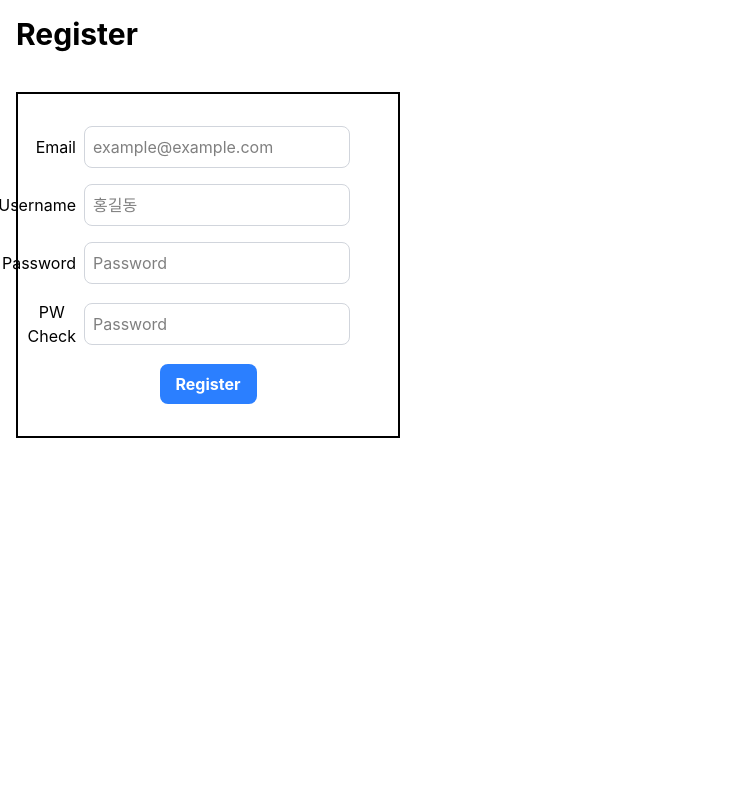
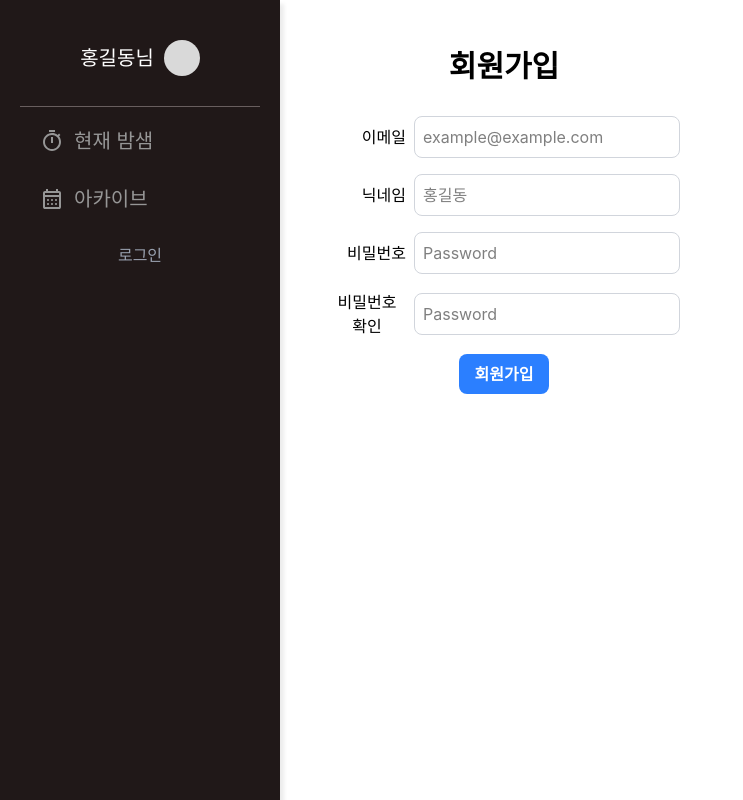
Before and after one commit to alexander050211/yellow-headed-blackbird-frontend, a React (Vite) app: page /register in a window 1280 px wide. Shown: the whole page, without its empty margins (0-743 px from the left). Built offline with nearby package versions, Linux system fonts and the light colour scheme.

Commit message:
add sidebar to login pages

```diff
--- a/src/App.tsx
+++ b/src/App.tsx
@@ -4,9 +4,9 @@ import { Route, Routes } from 'react-router-dom';
 
 import Archive from './pages/archive.tsx';
 import Current from './pages/current/index.tsx';
-import Settings from './pages/settings.tsx';
 import Login from './pages/login.tsx';
 import Register from './pages/register.tsx';
+import Settings from './pages/settings.tsx';
 
 export const App = () => {
   return (
--- a/src/components/sidebar.tsx
+++ b/src/components/sidebar.tsx
@@ -10,10 +10,15 @@ export const Sidebar = () => {
   const currentPath = location.pathname;
 
   return (
-    <div className='w-[280px] h-full py-5 bg-[#201818] shadow-[4px_4px_4px_0px_rgba(0,0,0,0.08)] inline-flex flex-col justify-start items-center gap-2.5'>
+    <div className="w-[280px] h-full py-5 bg-[#201818] shadow-[4px_4px_4px_0px_rgba(0,0,0,0.08)] inline-flex flex-col justify-start items-center gap-2.5">
       {/* Profile */}
-      <Link to={'/settings'} className="self-stretch px-10 py-5 inline-flex justify-center items-center gap-2.5">
-        <div className="justify-start text-white text-xl font-normal font-['Inter']">홍길동님</div>
+      <Link
+        to={'/settings'}
+        className="self-stretch px-10 py-5 inline-flex justify-center items-center gap-2.5"
+      >
+        <div className="justify-start text-white text-xl font-normal font-['Inter']">
+          홍길동님
+        </div>
         <div className="w-9 h-9 bg-[#d9d9d9] rounded-full"></div>
       </Link>
 
@@ -21,19 +26,49 @@ export const Sidebar = () => {
       <div className="w-60 h-px bg-[#685e5e]"></div>
 
       {/* Current */}
-      <Link to={'/current'} className="self-stretch px-10 py-2.5 inline-flex justify-start items-center gap-2.5">
+      <Link
+        to={'/current'}
+        className="self-stretch px-10 py-2.5 inline-flex justify-start items-center gap-2.5"
+      >
         <div className="w-6 h-6">
-          <img src={currentPath === '/current' ? WhiteStopwatch : GrayStopwatch} alt="Stopwatch" className="w-6 h-6" />
+          <img
+            src={currentPath === '/current' ? WhiteStopwatch : GrayStopwatch}
+            alt="Stopwatch"
+            className="w-6 h-6"
+          />
         </div>
-        <div className={`justify-start ${currentPath === '/current' ? 'text-white' : 'text-[#969696]'} text-xl font-light font-['Inter']`}>현재 밤샘</div>
+        <div
+          className={`justify-start ${currentPath === '/current' ? 'text-white' : 'text-[#969696]'} text-xl font-light font-['Inter']`}
+        >
+          현재 밤샘
+        </div>
       </Link>
 
       {/* Archive */}
-      <Link to={'/'} className="self-stretch px-10 py-2.5 inline-flex justify-start items-center gap-2.5">
+      <Link
+        to={'/'}
+        className="self-stretch px-10 py-2.5 inline-flex justify-start items-center gap-2.5"
+      >
         <div className="w-6 h-6">
-          <img src={currentPath === '/' ? WhiteCalendar : GrayCalendar} alt="Calendar" className="w-6 h-6" />
+          <img
+            src={currentPath === '/' ? WhiteCalendar : GrayCalendar}
+            alt="Calendar"
+            className="w-6 h-6"
+          />
         </div>
-        <div className={`justify-start ${currentPath === '/' ? 'text-white' : 'text-[#969696]'} text-xl font-light font-['Inter']`}>아카이브</div>
+        <div
+          className={`justify-start ${currentPath === '/' ? 'text-white' : 'text-[#969696]'} text-xl font-light font-['Inter']`}
+        >
+          아카이브
+        </div>
+      </Link>
+
+      {/* Login */}
+      <Link
+        to={'/login'}
+        className="self-stretch px-10 py-2.5 inline-flex justify-start items-center gap-2.5"
+      >
+        <div className="buttonMinor mx-auto">로그인</div>
       </Link>
     </div>
   );
--- a/src/index.css
+++ b/src/index.css
@@ -1,6 +1,14 @@
 @import 'tailwindcss';
 
-.title {
+div {
+  @apply font-['Inter'];
+}
+button {
+  @apply font-['Inter'];
+  @apply bg-blue-500 text-white font-semibold py-2 px-4 rounded-lg hover:bg-blue-700 transition-all;
+}
+h1 {
+  @apply font-['Inter'];
   @apply text-3xl font-bold;
 }
 
@@ -8,10 +16,10 @@
   @apply border border-gray-300 rounded-lg p-2;
 }
 
-.button {
-  @apply bg-blue-500 text-white font-bold py-2 px-4 rounded-lg hover:bg-blue-700 transition-all;
+.buttonMinor {
+  @apply text-gray-400;
 }
 
 .errorMsg {
-  @apply bg-red-400 text-white font-bold p-4;
+  @apply bg-red-400 text-white font-bold p-4 text-sm;
 }
--- a/src/pages/login.tsx
+++ b/src/pages/login.tsx
@@ -1,6 +1,9 @@
 import 'react';
+
 import { useState } from 'react';
-import { useNavigate } from 'react-router-dom';
+import { Link, useNavigate } from 'react-router-dom';
+
+import { Sidebar } from '../components/sidebar.tsx';
 
 export default function Login() {
   const [email, setEmail] = useState('');
@@ -8,7 +11,7 @@ export default function Login() {
   const [errorMsg, setErrorMsg] = useState('');
   const navigate = useNavigate();
 
-  function handleSubmit() {
+  function handleLogin() {
     function isValid(email: string, password: string) {
       const emailRegex = /^[^\s@]+@[^\s@]+\.[^\s@]+$/;
       const isValidEmail = emailRegex.test(email);
@@ -17,7 +20,7 @@ export default function Login() {
     }
 
     if (!isValid(email, password)) {
-      setErrorMsg('Invalid email or password');
+      setErrorMsg('잘못된 이메일 주소 또는 비밀번호 입력입니다.');
       return;
     } else {
       // Login logic (백엔드 준비되면 구현...)
@@ -26,11 +29,13 @@ export default function Login() {
   }
 
   return (
-    <div className="p-4">
-      <h1 className="title">Login</h1>
-      <section className="mt-10 w-96 border-2 text-center px-12 py-8 space-y-4">
+    <div className="w-full h-screen flex flex-row">
+      <Sidebar />
+      <body className="px-8 py-12 text-center">
+        <h1>로그인</h1>
+        <section className="w-96 text-center px-8 py-8 space-y-4">
           <div className="flex justify-end items-center space-x-2">
-          <label htmlFor="email">Email</label>
+            <label htmlFor="email">이메일</label>
             <input
               className="textInput"
               type="email"
@@ -43,7 +48,7 @@ export default function Login() {
           </div>
 
           <div className="flex justify-end items-center space-x-2">
-          <label htmlFor="password">Password</label>
+            <label htmlFor="password">비밀번호</label>
             <input
               className="textInput"
               type="password"
@@ -55,10 +60,14 @@ export default function Login() {
             />
           </div>
           {errorMsg.length > 0 && <div className="errorMsg">{errorMsg}</div>}
-        <button type="submit" onClick={handleSubmit} className="button">
-          Login
-        </button>
+          <button onClick={handleLogin}>로그인</button>
+          <div>
+            <Link to={'/register'} className="buttonMinor">
+              계정이 없나요? 회원가입하기
+            </Link>
+          </div>
         </section>
+      </body>
     </div>
   );
 }
--- a/src/pages/register.tsx
+++ b/src/pages/register.tsx
@@ -1,6 +1,9 @@
 import 'react';
+
 import { useState } from 'react';
 import { useNavigate } from 'react-router-dom';
+
+import { Sidebar } from '../components/sidebar.tsx';
 
 export default function Register() {
   const [email, setEmail] = useState('');
@@ -10,7 +13,7 @@ export default function Register() {
   const [errorMsg, setErrorMsg] = useState('');
   const navigate = useNavigate();
 
-  function handleSubmit() {
+  function handleRegister() {
     function isValid(email: string, password: string) {
       const emailRegex = /^[^\s@]+@[^\s@]+\.[^\s@]+$/;
       const isValidEmail = emailRegex.test(email);
@@ -22,7 +25,7 @@ export default function Register() {
 
     if (!isValid(email, password)) {
       setErrorMsg(
-        'Invalid input. Username must be at least 2 characters, password must be at least 8 characters, and passwords must match.',
+        '잘못된 입력입니다. 닉네임은 2자 이상, 비밀번호는 8자 이상이어야 하며 비밀번호 확인과 일치해야 합니다.',
       );
       return;
     } else {
@@ -32,11 +35,13 @@ export default function Register() {
   }
 
   return (
-    <div className="p-4">
-      <h1 className="title">Register</h1>
-      <section className="mt-10 w-96 border-2 text-center px-12 py-8 space-y-4">
+    <div className="w-full h-screen flex flex-row">
+      <Sidebar />
+      <body className="px-8 py-12 text-center">
+        <h1>회원가입</h1>
+        <section className="w-96 text-center px-4 py-8 space-y-4">
           <div className="flex justify-end items-center space-x-2">
-          <label htmlFor="email">Email</label>
+            <label htmlFor="email">이메일</label>
             <input
               className="textInput"
               type="email"
@@ -48,7 +53,7 @@ export default function Register() {
             />
           </div>
           <div className="flex justify-end items-center space-x-2">
-          <label htmlFor="email">Username</label>
+            <label htmlFor="email">닉네임</label>
             <input
               className="textInput"
               type="username"
@@ -60,7 +65,7 @@ export default function Register() {
             />
           </div>
           <div className="flex justify-end items-center space-x-2">
-          <label htmlFor="password">Password</label>
+            <label htmlFor="password">비밀번호</label>
             <input
               className="textInput"
               type="password"
@@ -73,7 +78,7 @@ export default function Register() {
           </div>
 
           <div className="flex justify-end items-center space-x-2">
-          <label htmlFor="password">PW Check</label>
+            <label htmlFor="password">비밀번호 확인</label>
             <input
               className="textInput"
               type="password"
@@ -85,10 +90,11 @@ export default function Register() {
             />
           </div>
           {errorMsg.length > 0 && <div className="errorMsg">{errorMsg}</div>}
-        <button type="submit" onClick={handleSubmit} className="button">
-          Register
+          <button type="submit" onClick={handleRegister}>
+            회원가입
           </button>
         </section>
+      </body>
     </div>
   );
 }
```
Lines whose indentation alone changed are shown as unchanged.
